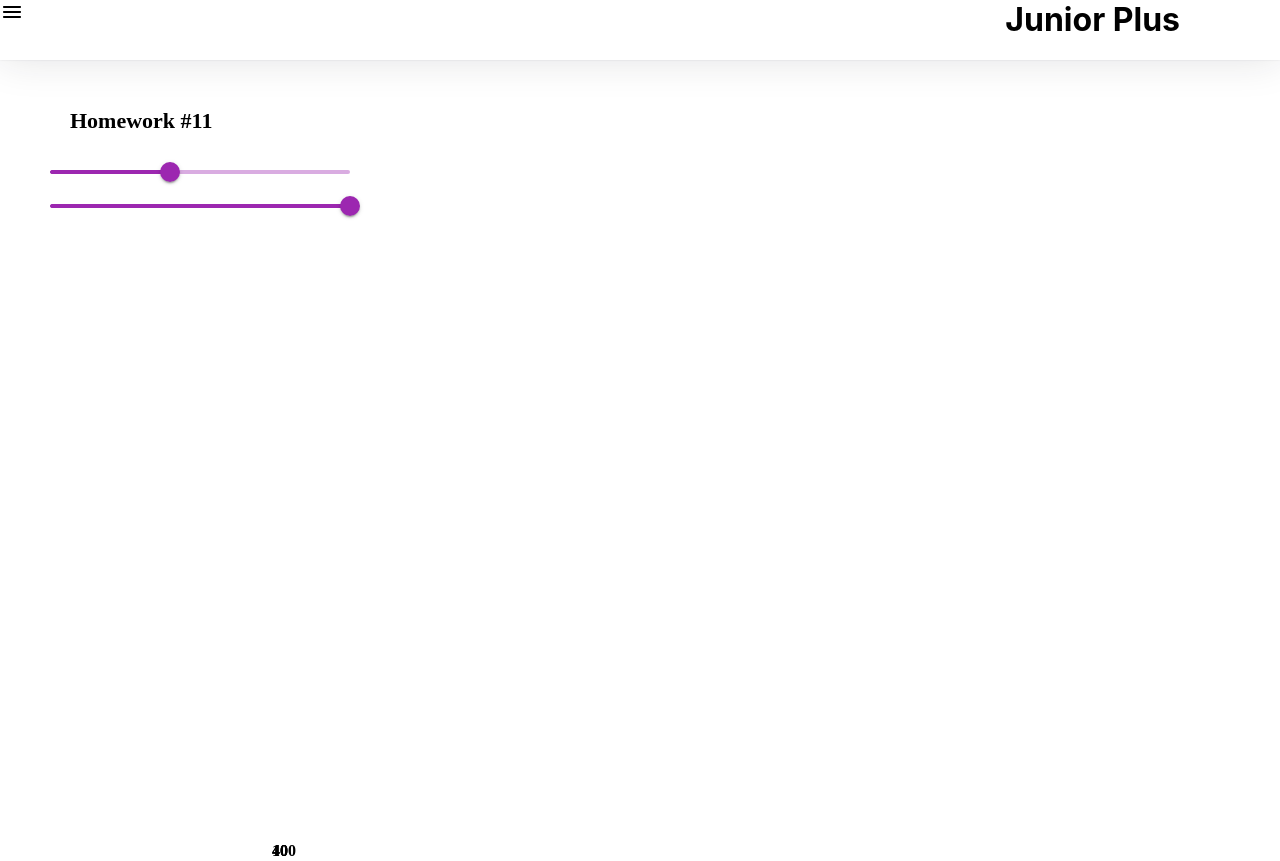
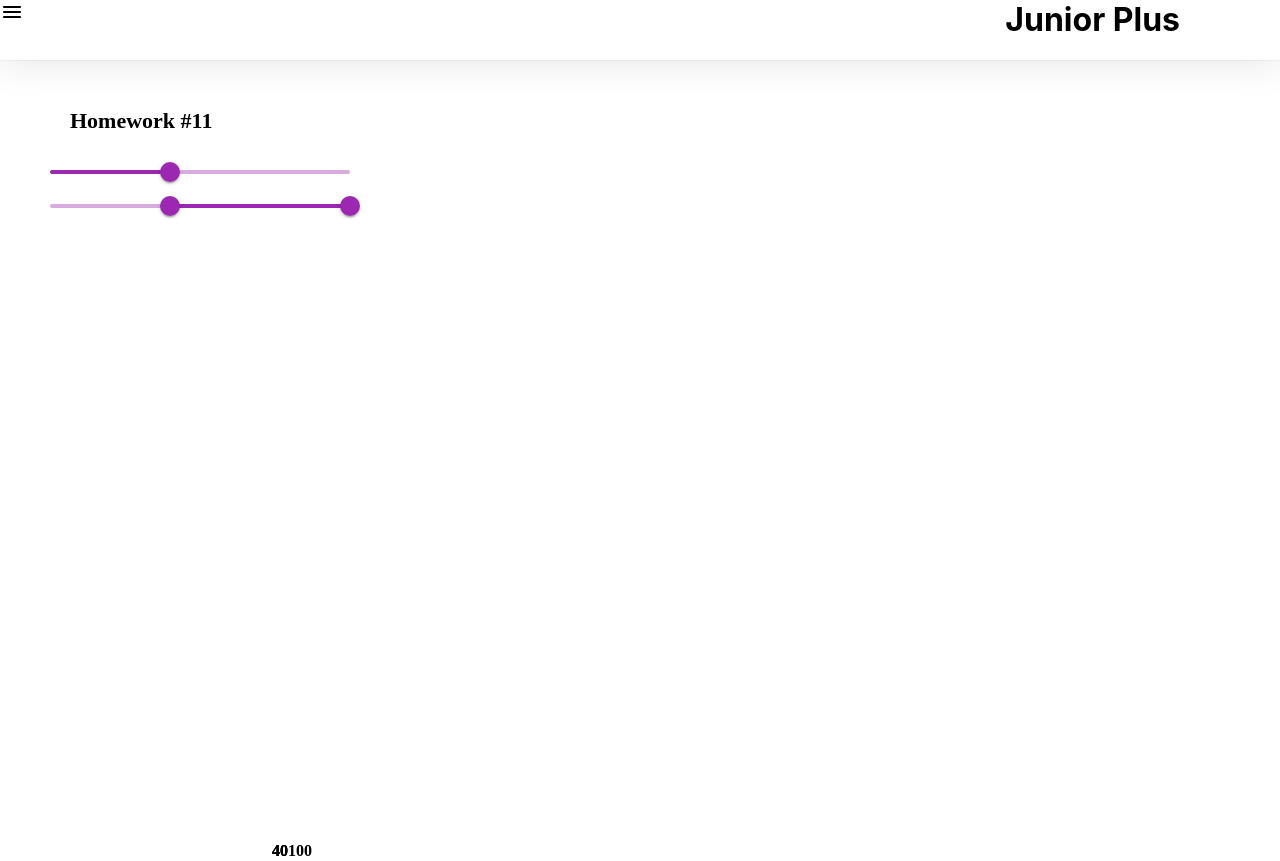
Before and after one commit to developeryudintsev/hometasks, a React (Create React App) app: page /#/junior-plus in a window 1280 px wide. Built offline with nearby package versions, Linux system fonts and the light colour scheme.

Commit message:
home task 11

```diff
--- a/src/s2-homeworks/hw11/HW11.module.css
+++ b/src/s2-homeworks/hw11/HW11.module.css
@@ -3,6 +3,7 @@
 
 .wrapper {
     margin-left: 50px;
+
 }
 
 .number {
--- a/src/s2-homeworks/hw11/HW11.tsx
+++ b/src/s2-homeworks/hw11/HW11.tsx
@@ -13,7 +13,7 @@ import SuperRange from './common/c7-SuperRange/SuperRange'
 function HW11() {
     // for autotests // не менять // можно подсунуть в локалСторэдж нужные числа, чтоб увидеть как они отображаются
     const [value1, setValue1] = useState(restoreState<number>('hw11-value1', 40))
-    const [value2, setValue2] = useState(restoreState<number>('hw11-value2', 100))
+    const [value2, setValue2] = useState(restoreState<Array<number>>('hw11-value2', [value1,100]))
 
     const change = (event: Event, value: Array<number>) => {
 if (value.length==1){
```
